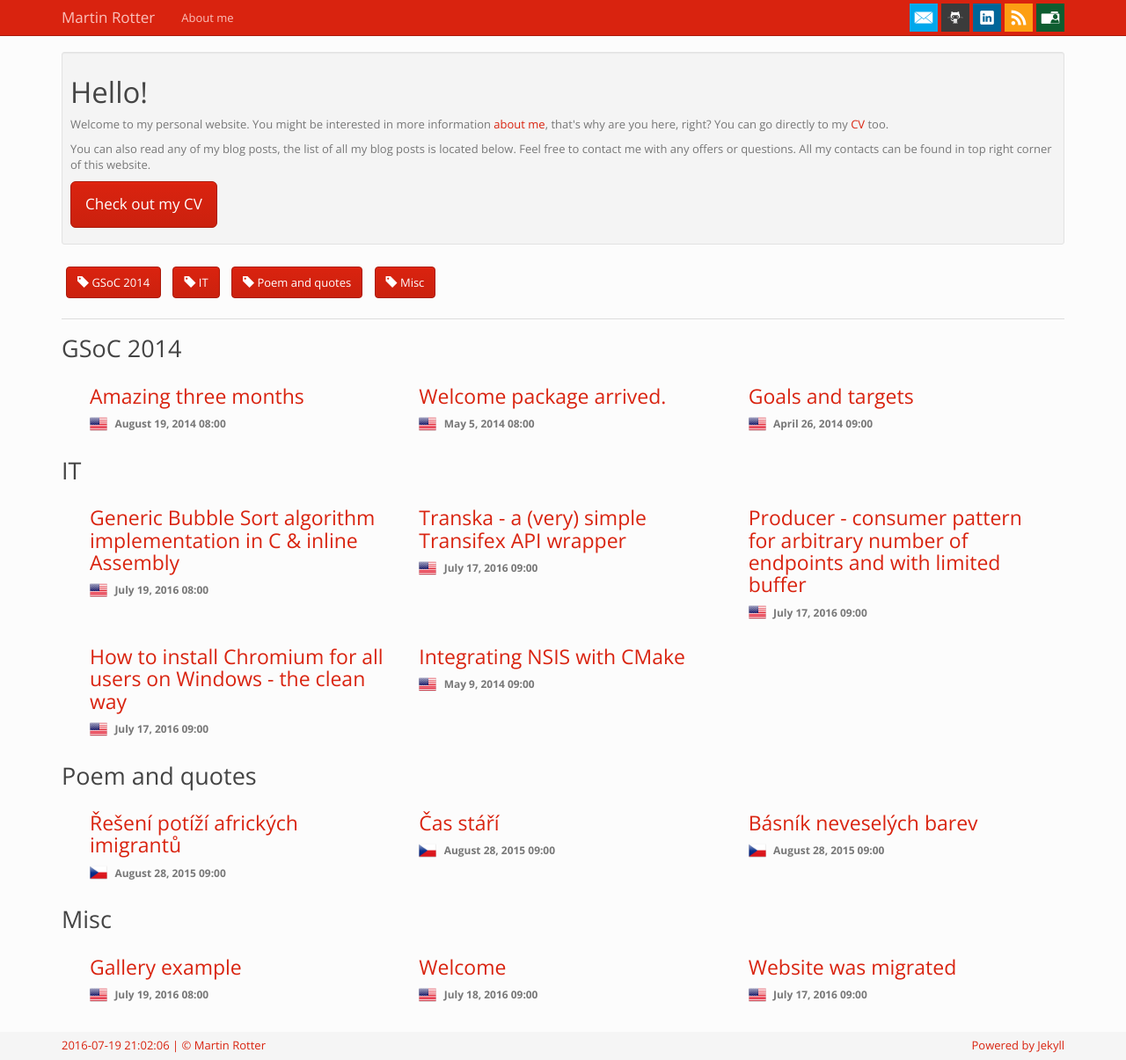
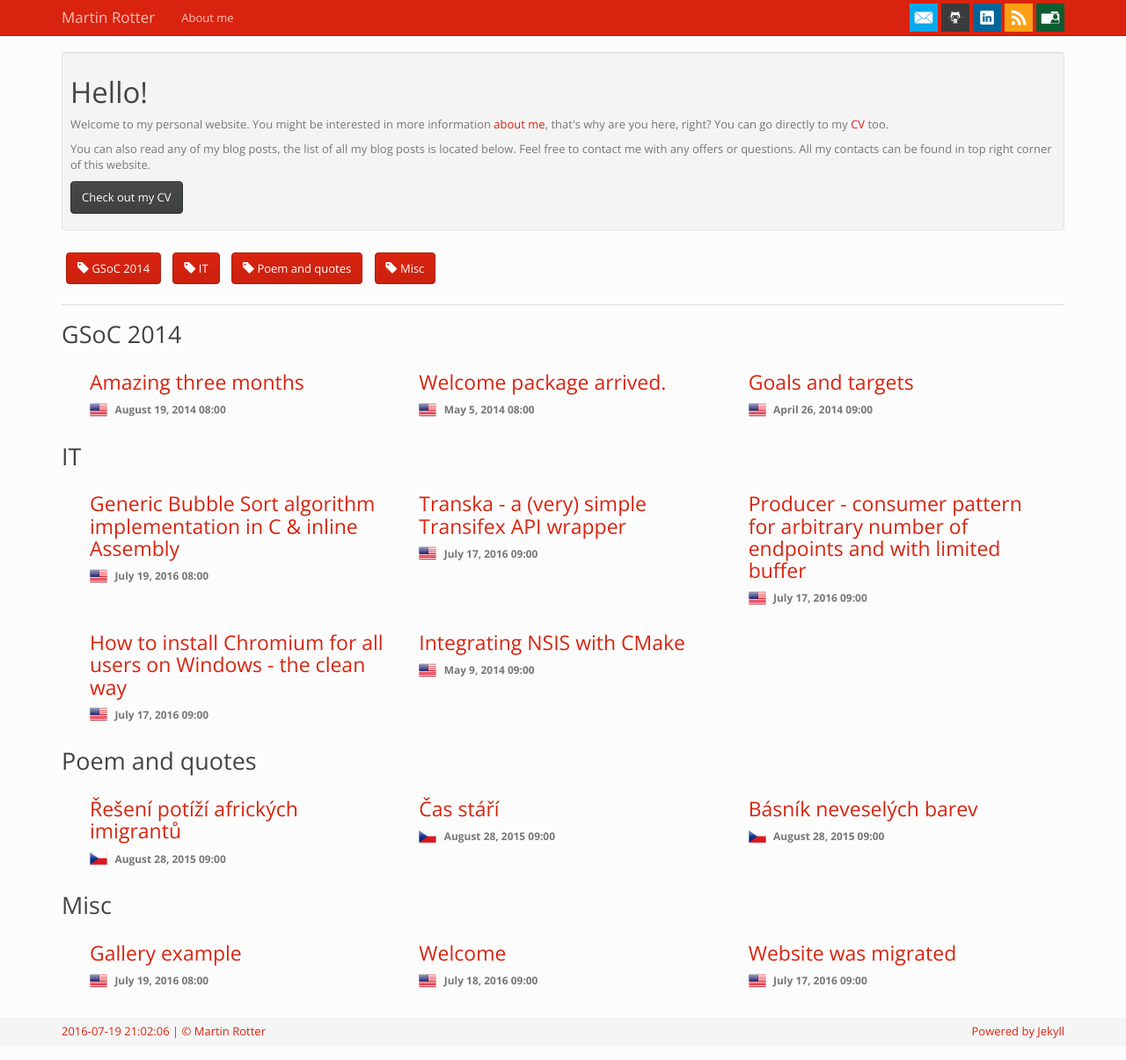
Before and after one commit to martinrotter/martinrotter.github.io, a Jekyll site: the page built from index.html, in a window 1280 px wide. Shown: the whole page at 88% size. Built offline with Jekyll 4.4.1, drawn with Linux system fonts in a browser that asks for light colours.

Commit message:
Better CV visibility.

```diff
--- a/about/index.html
+++ b/about/index.html
@@ -11,7 +11,9 @@ permalink: /about/
   <li>watching movies and enjoying my life in my spare time.</li>
 </ul>
 
-<p>If you wish, you can take a look at my <a href="/assets/2016/07/rotter-cv.pdf">CV</a>. My e-mail address is <a href="mailto:rotter.martinos@gmail.com">rotter.martinos(at)gmail.com</a>. You can find more info about me in my CV and in places accessible from right top corner of this website.</p>
+ <p><a class="btn btn-default" href="/assets/2016/07/rotter-cv.pdf" role="button">Check out my CV</a></p>
+
+My e-mail address is <a href="mailto:rotter.martinos@gmail.com">rotter.martinos(at)gmail.com</a>. You can find more info about me in my CV and in places accessible from right top corner of this website.</p>
 
 <p>I can help you with:</p>
 
--- a/index.html
+++ b/index.html
@@ -8,4 +8,4 @@ layout: home
 
 <p>You can also read any of my blog posts, the list of all my blog posts is located below. Feel free to contact me with any offers or questions. All my contacts can be found in top right corner of this website.</p>
 
- <p><a class="btn btn-primary btn-lg" href="/assets/2016/07/rotter-cv.pdf" role="button">Check out my CV</a></p>
+ <p><a class="btn btn-default" href="/assets/2016/07/rotter-cv.pdf" role="button">Check out my CV</a></p>
```
